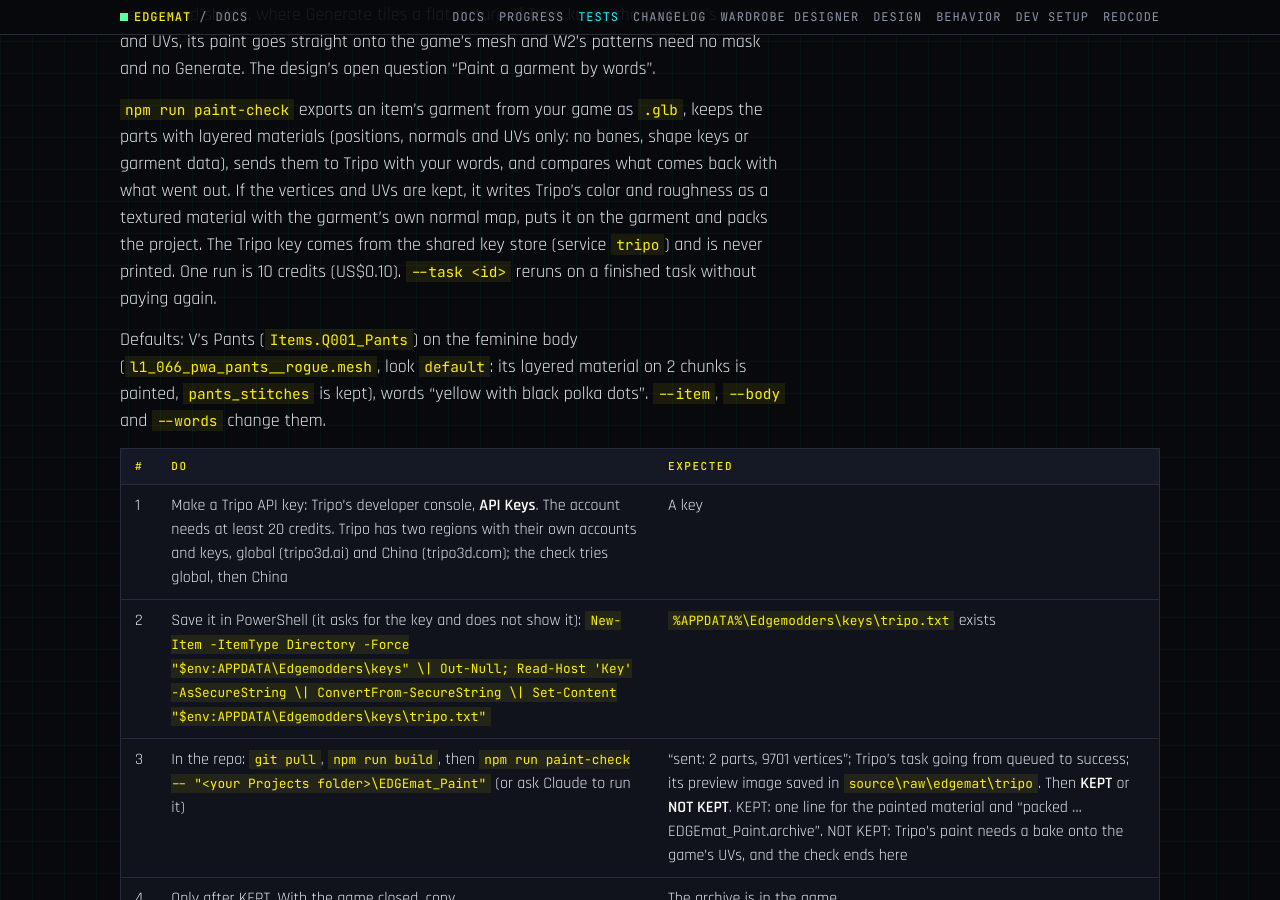
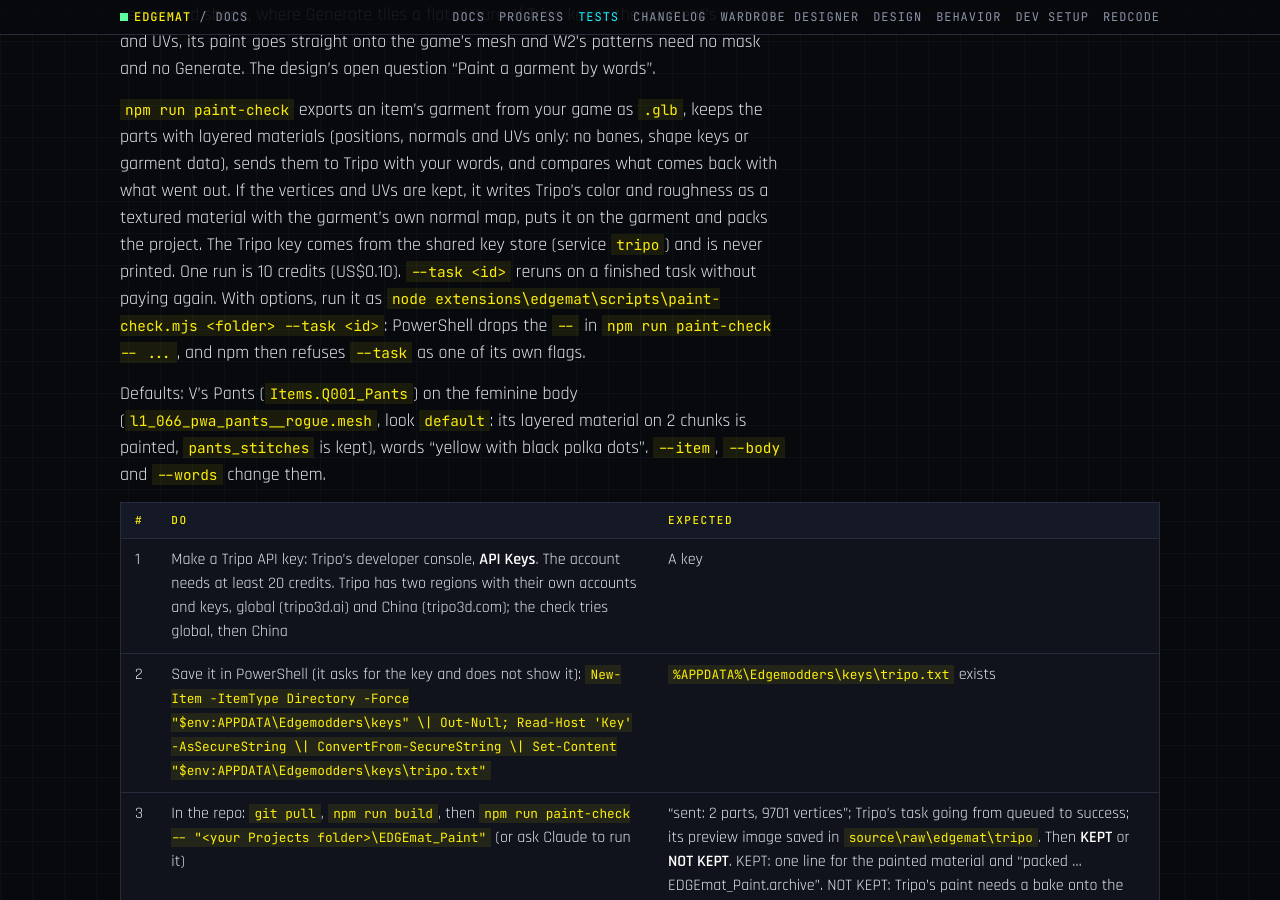
Before and after one commit to Edgemodders/EDGEmat, a Jekyll site: the page built from docs/testing.md, in a window 1280 px wide and 900 px high, scrolled down 15895 px. Built offline with Jekyll 4.4.1, drawn with Linux system fonts in a browser that asks for light colours; our own code applies the rules of GitHub Pages for plain Markdown files.

Commit message:
Paint check: run with node when it takes options
PowerShell drops the -- in npm run paint-check -- ..., so npm refuses --task.

Co-Authored-By: Claude Opus 5.5 <noreply@anthropic.com>

```diff
--- a/docs/testing.md
+++ b/docs/testing.md
@@ -248,7 +248,7 @@ The open question "A tiled texture on a game garment" (design, "Open questions")
 
 Added 2026-10-31 (owner's ask): can Tripo paint a garment from words, on the garment's own shape? Tripo's Texture task takes a model and a prompt and paints it in 3D, following seams and shape, where Generate tiles a flat picture. If Tripo keeps the garment's vertices and UVs, its paint goes straight onto the game's mesh and W2's patterns need no mask and no Generate. The design's open question "Paint a garment by words".
 
-`npm run paint-check` exports an item's garment from your game as `.glb`, keeps the parts with layered materials (positions, normals and UVs only: no bones, shape keys or garment data), sends them to Tripo with your words, and compares what comes back with what went out. If the vertices and UVs are kept, it writes Tripo's color and roughness as a textured material with the garment's own normal map, puts it on the garment and packs the project. The Tripo key comes from the shared key store (service `tripo`) and is never printed. One run is 10 credits (US$0.10). `--task <id>` reruns on a finished task without paying again.
+`npm run paint-check` exports an item's garment from your game as `.glb`, keeps the parts with layered materials (positions, normals and UVs only: no bones, shape keys or garment data), sends them to Tripo with your words, and compares what comes back with what went out. If the vertices and UVs are kept, it writes Tripo's color and roughness as a textured material with the garment's own normal map, puts it on the garment and packs the project. The Tripo key comes from the shared key store (service `tripo`) and is never printed. One run is 10 credits (US$0.10). `--task <id>` reruns on a finished task without paying again. With options, run it as `node extensions\edgemat\scripts\paint-check.mjs <folder> --task <id>`: PowerShell drops the `--` in `npm run paint-check -- ...`, and npm then refuses `--task` as one of its own flags.
 
 Defaults: V's Pants (`Items.Q001_Pants`) on the feminine body (`l1_066_pwa_pants__rogue.mesh`, look `default`: its layered material on 2 chunks is painted, `pants_stitches` is kept), words "yellow with black polka dots". `--item`, `--body` and `--words` change them.
 
```
